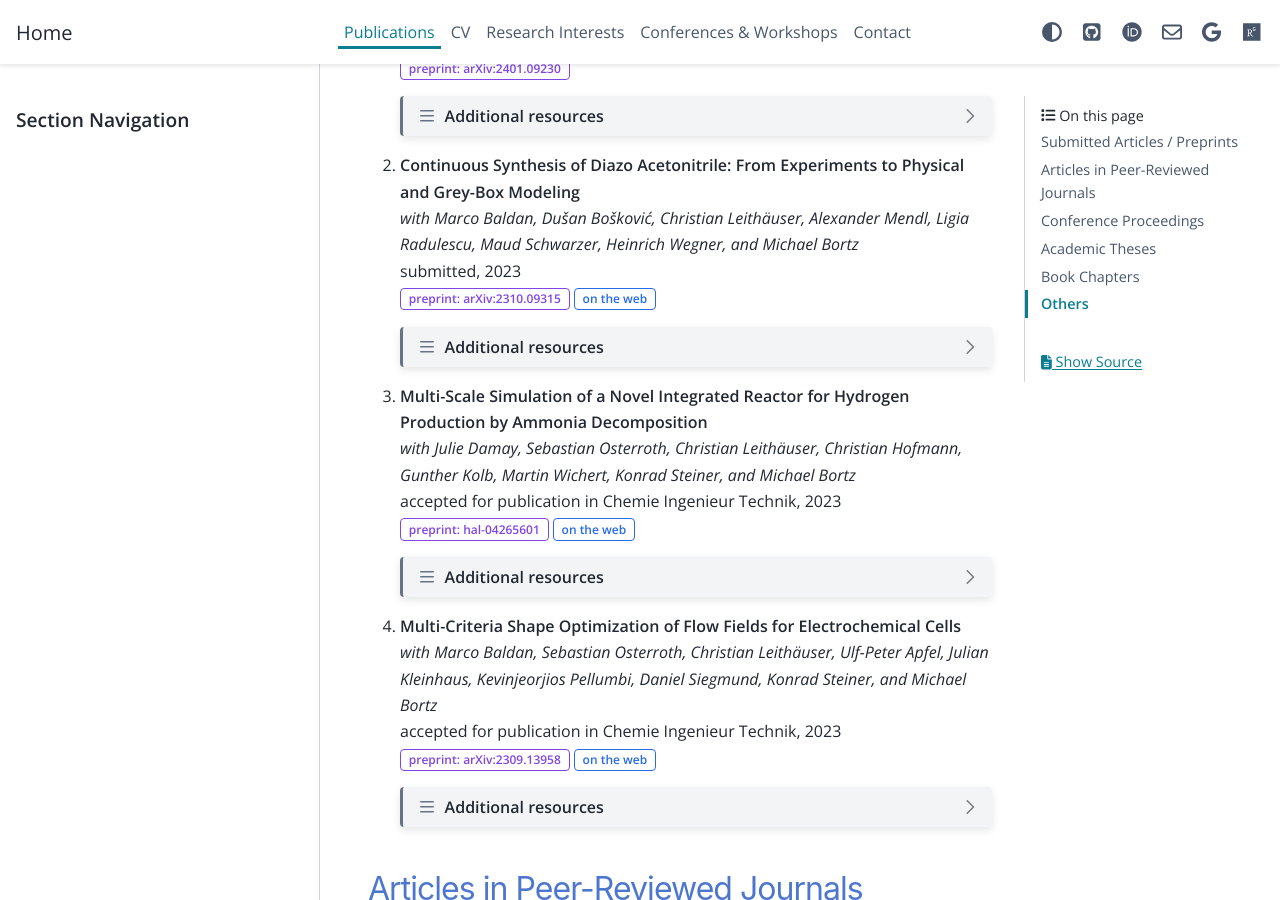
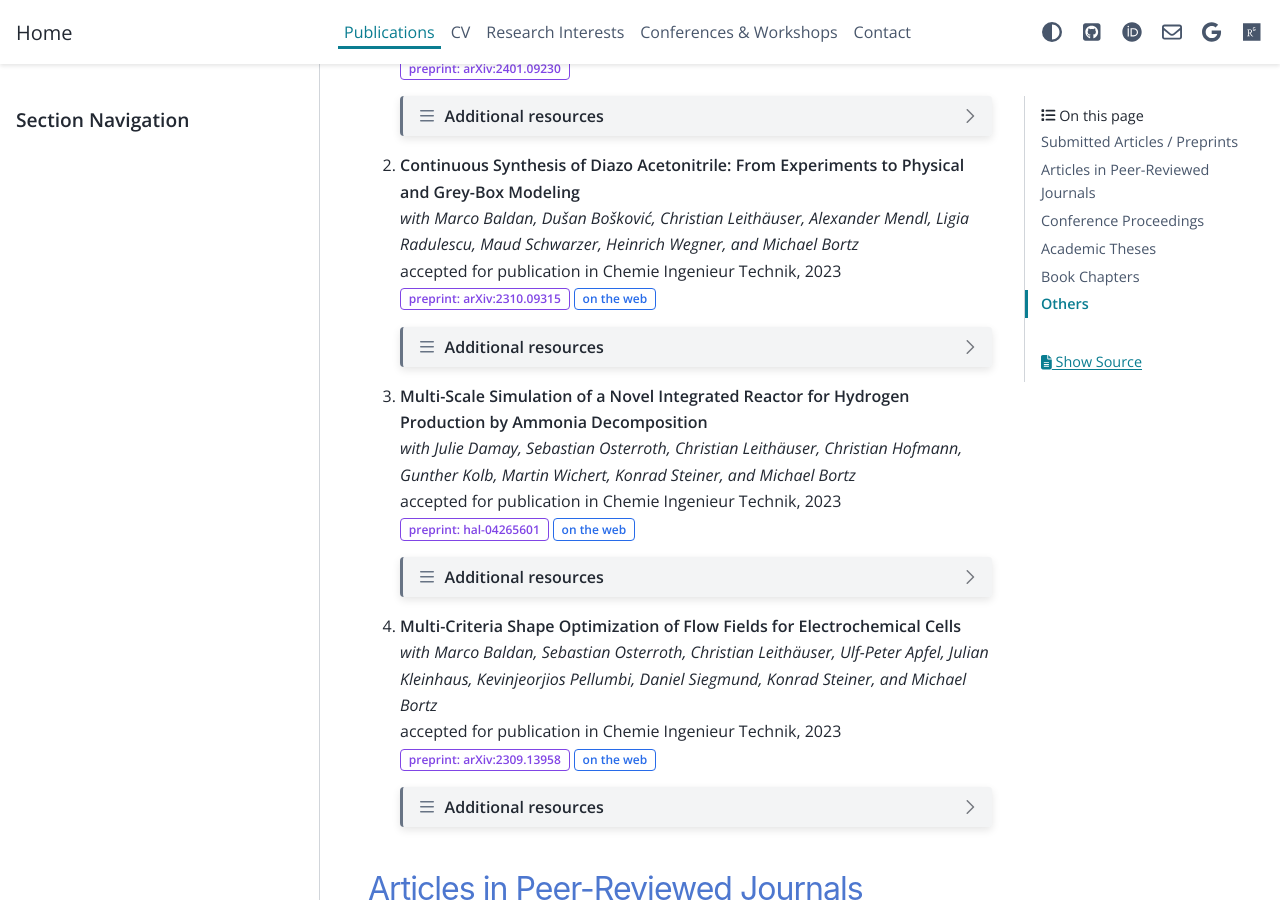
Before and after one commit to sblauth/sblauth.github.io, a Sphinx documentation site: the page built from source/publications.rst, in a window 1280 px wide and 900 px high, scrolled down 342 px. Built offline with Sphinx 7.4.7 and the PyData theme 0.15.4, drawn with Linux system fonts in a browser that asks for light colours.

Commit message:
update publications

```diff
--- a/source/publications.rst
+++ b/source/publications.rst
@@ -35,7 +35,7 @@ Submitted Articles / Preprints
 
 #. | **Continuous Synthesis of Diazo Acetonitrile: From Experiments to Physical and Grey-Box Modeling**
    | *with Marco Baldan, Dušan Bošković, Christian Leithäuser, Alexander Mendl, Ligia Radulescu, Maud Schwarzer, Heinrich Wegner, and Michael Bortz*
-   | submitted, 2023
+   | accepted for publication in Chemie Ingenieur Technik, 2023
    | :bdg-link-secondary-line:`preprint: arXiv:2310.09315 <https://arxiv.org/abs/2310.09315>` :bdg-link-info-line:`on the web <https://www.shapid.fraunhofer.de/en.html>`
 
    .. dropdown:: Additional resources
```
